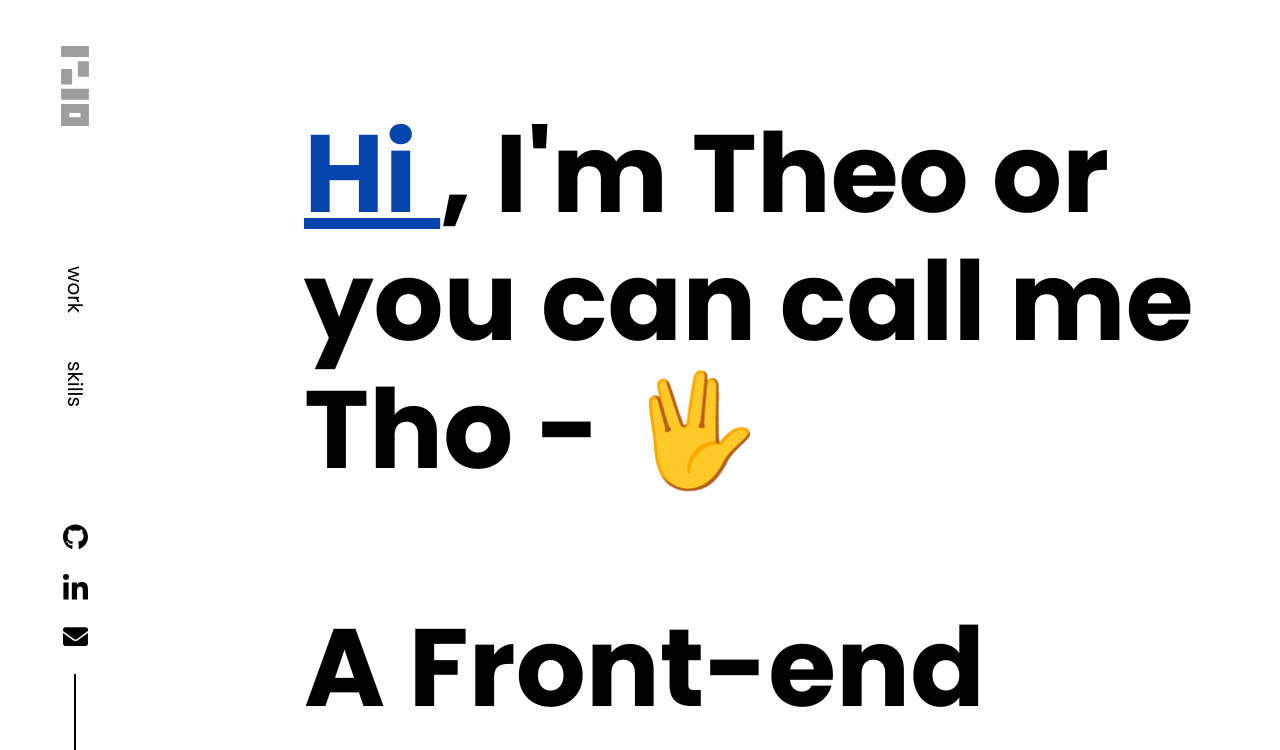
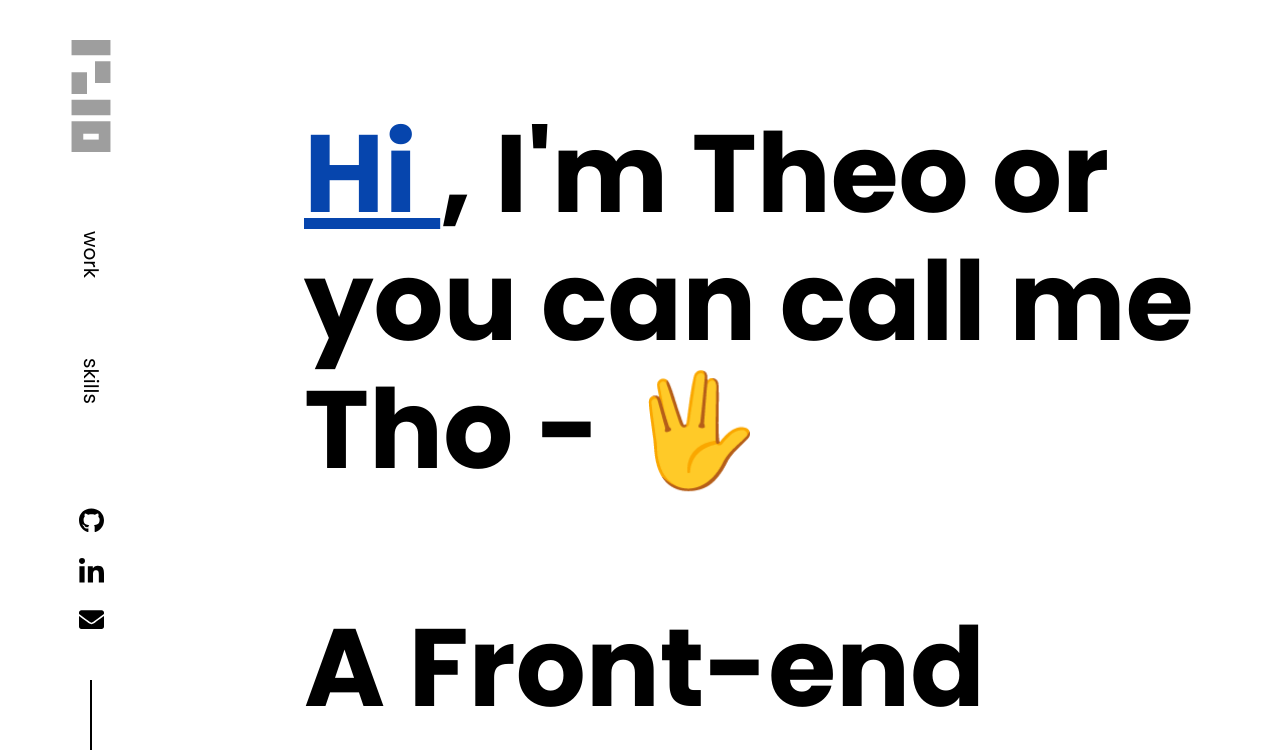
Before and after one commit to imTho/website-v2, a Vue app: page / in a window 1280 px wide. Shown: the top 750 px of the page. Built offline with nearby package versions, Linux system fonts and the light colour scheme; grey boxes are pictures that could not be loaded.

Commit message:
Logo change

```diff
--- a/src/components/Navbar.vue
+++ b/src/components/Navbar.vue
@@ -40,8 +40,8 @@ nav{
 
 .nav-logo{
     position: relative;
-    width: 5rem;
-    height: 5rem;
+    width: 7rem;
+    height: 7rem;
 
     .logo-gradient, .logo{
         width: 100%;
@@ -64,8 +64,8 @@ nav{
     writing-mode: vertical-lr;
     font-size: 1.25rem;
 
-    .nav-item{
-      margin-top: 3rem;
+    .nav-item:nth-child(2){
+      margin-top: 5rem;
     }
 
     .nav-item a:hover{
@@ -93,7 +93,7 @@ nav{
 
 
     .social-line{
-        margin-top: 1.56rem;
+        margin-top: 3rem;
         height: 5rem;
         width: 0.125rem;
         background-color: black;
```
